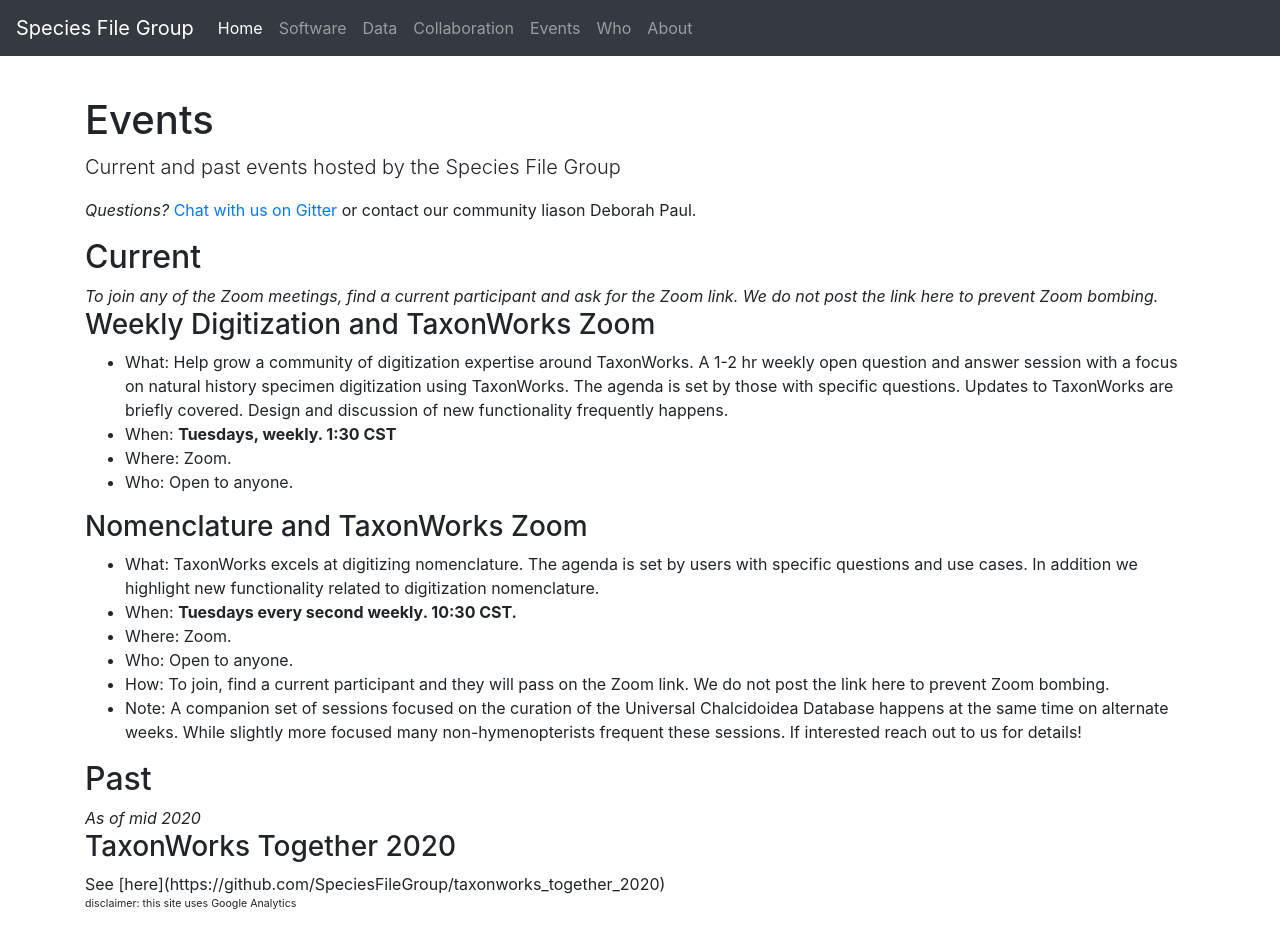
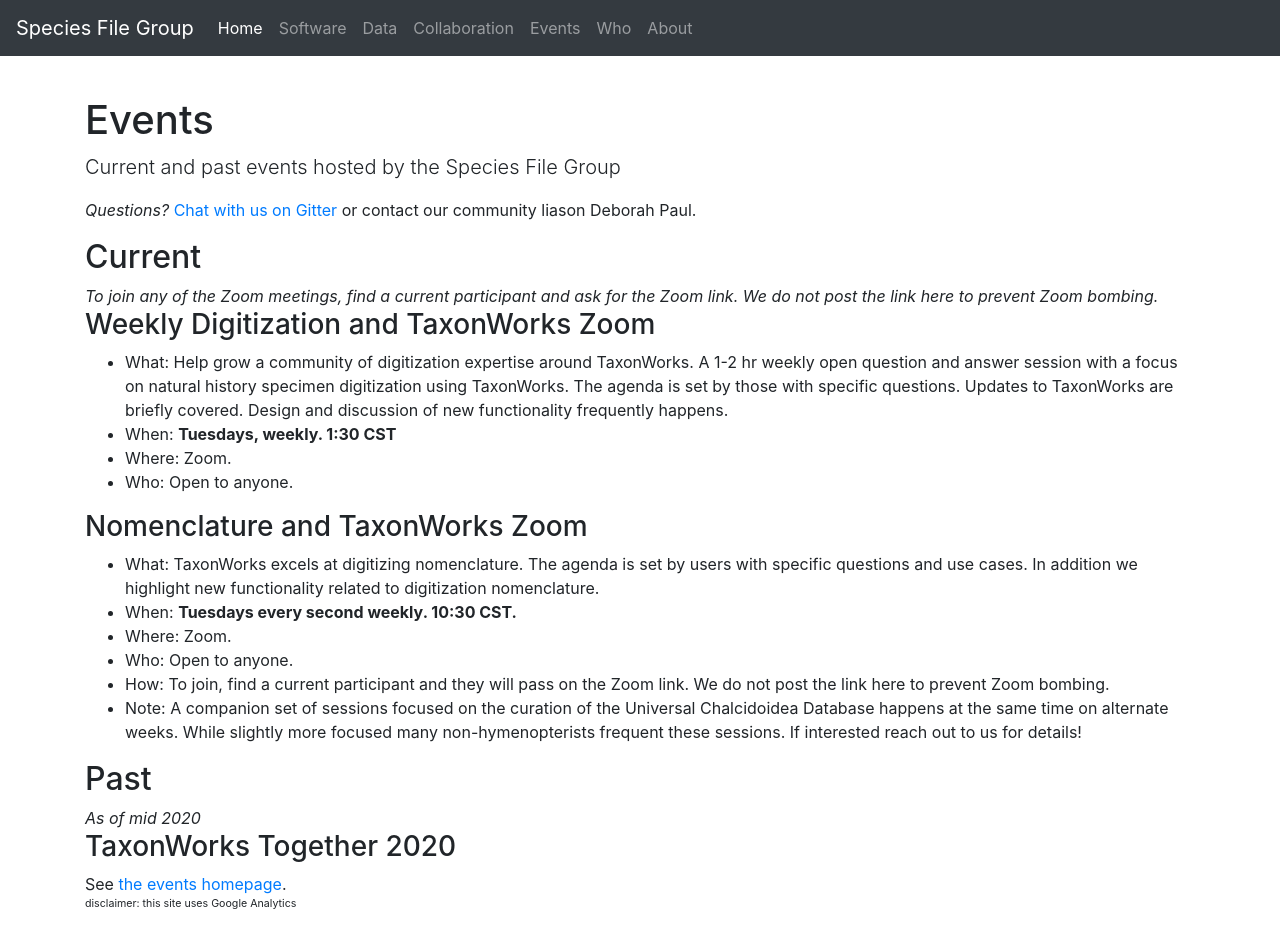
Before and after one commit to pnhogan/speciesfilegroup.github.io, a Jekyll site: the page built from events.html, in a window 1280 px wide and 928 px high. Built offline with Jekyll 4.4.1, drawn with Linux system fonts in a browser that asks for light colours.

Commit message:
Update events.html
HTML, not markdown

```diff
--- a/events.html
+++ b/events.html
@@ -36,4 +36,4 @@
 <em> As of mid 2020 </em>
 
 <h3> TaxonWorks Together 2020 </h3>
-See [here](https://github.com/SpeciesFileGroup/taxonworks_together_2020)
+See <a href="https://github.com/SpeciesFileGroup/taxonworks_together_2020">the events homepage</a>.
```
